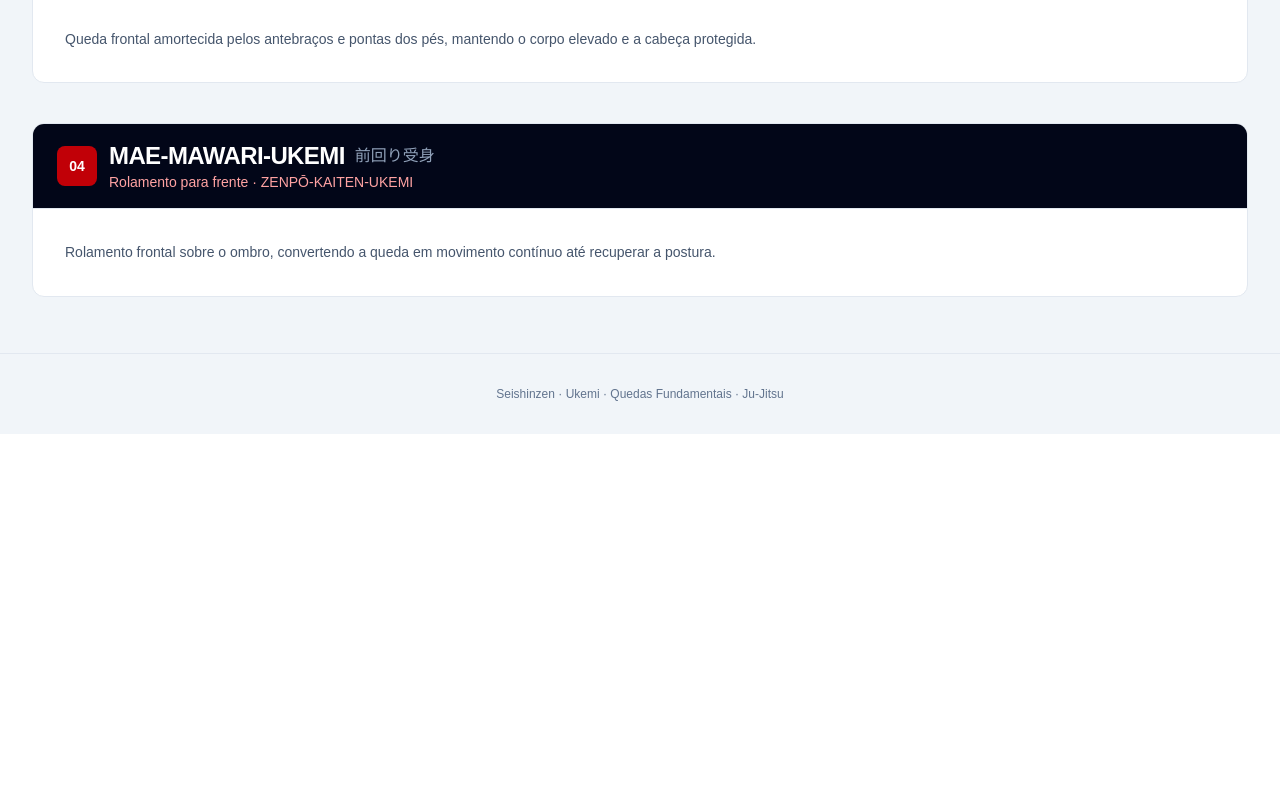
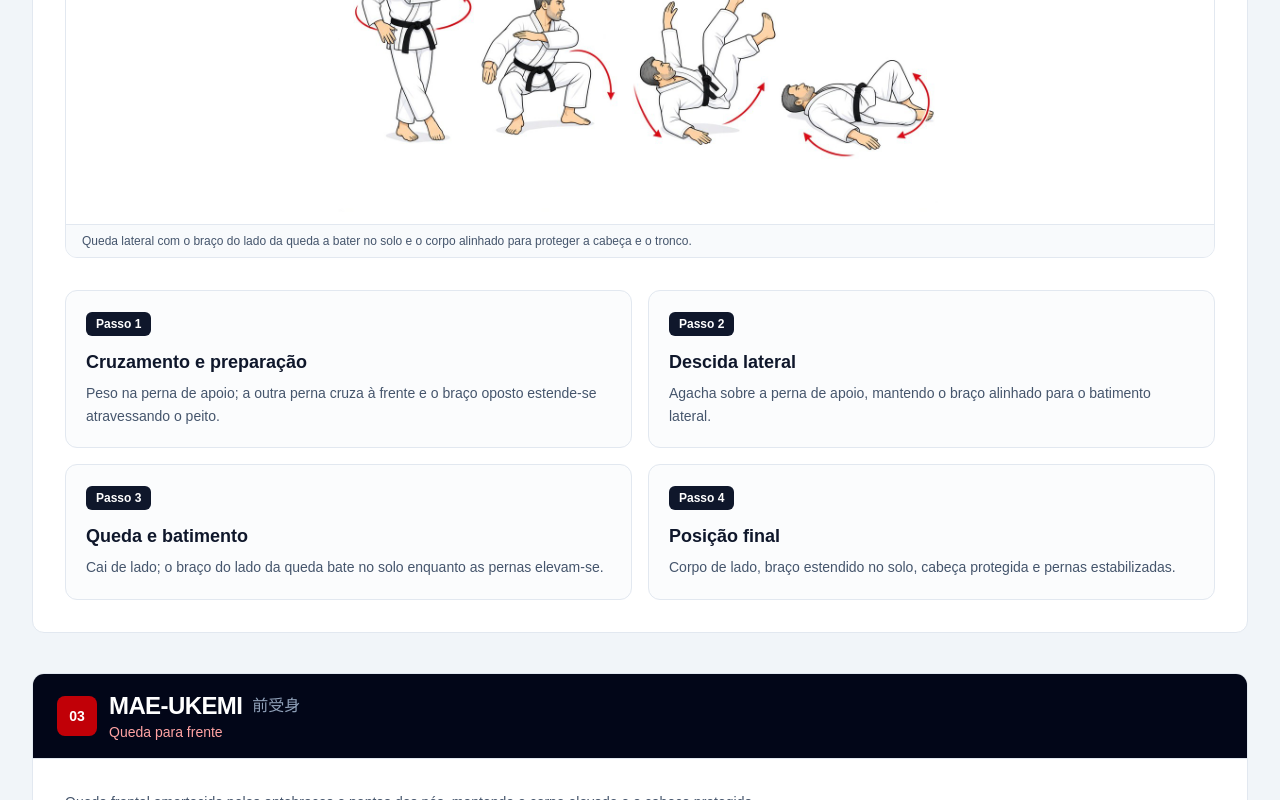
Before and after one commit to magalhaesals/seishinzen, a Next.js app: page /ukemi in a window 1280 px wide. Shown: the part 2699-3499 px from the top of the page. Before the commit the page ends 3133 px from the top, so only its background shows below. Built offline with nearby package versions, Linux system fonts and the light colour scheme.

Commit message:
Add Yoko-Ukemi box 02 step sequence plate
Co-authored-by: Antonio Magalhães <magalhaesals@users.noreply.github.com>

```diff
--- a/src/data/ukemi.ts
+++ b/src/data/ukemi.ts
@@ -62,7 +62,33 @@ export const UKEMI_FALLS: UkemiFall[] = [
     detail:
       "Queda lateral com o braço do lado da queda a bater no solo e o corpo alinhado para proteger a cabeça e o tronco.",
     mainIllustration: "/illustrations/ukemi/02_yoko_ukemi.jpg",
-    steps: [],
+    sequenceIllustration: "/illustrations/ukemi/seq_yoko_ukemi.jpg",
+    steps: [
+      {
+        stepNumber: 1,
+        phaseTitle: "Cruzamento e preparação",
+        detail:
+          "Peso na perna de apoio; a outra perna cruza à frente e o braço oposto estende-se atravessando o peito.",
+      },
+      {
+        stepNumber: 2,
+        phaseTitle: "Descida lateral",
+        detail:
+          "Agacha sobre a perna de apoio, mantendo o braço alinhado para o batimento lateral.",
+      },
+      {
+        stepNumber: 3,
+        phaseTitle: "Queda e batimento",
+        detail:
+          "Cai de lado; o braço do lado da queda bate no solo enquanto as pernas elevam-se.",
+      },
+      {
+        stepNumber: 4,
+        phaseTitle: "Posição final",
+        detail:
+          "Corpo de lado, braço estendido no solo, cabeça protegida e pernas estabilizadas.",
+      },
+    ],
   },
   {
     number: "03",
```
Also changed, not shown: public/illustrations/ukemi/seq_yoko_ukemi.jpg (added).
